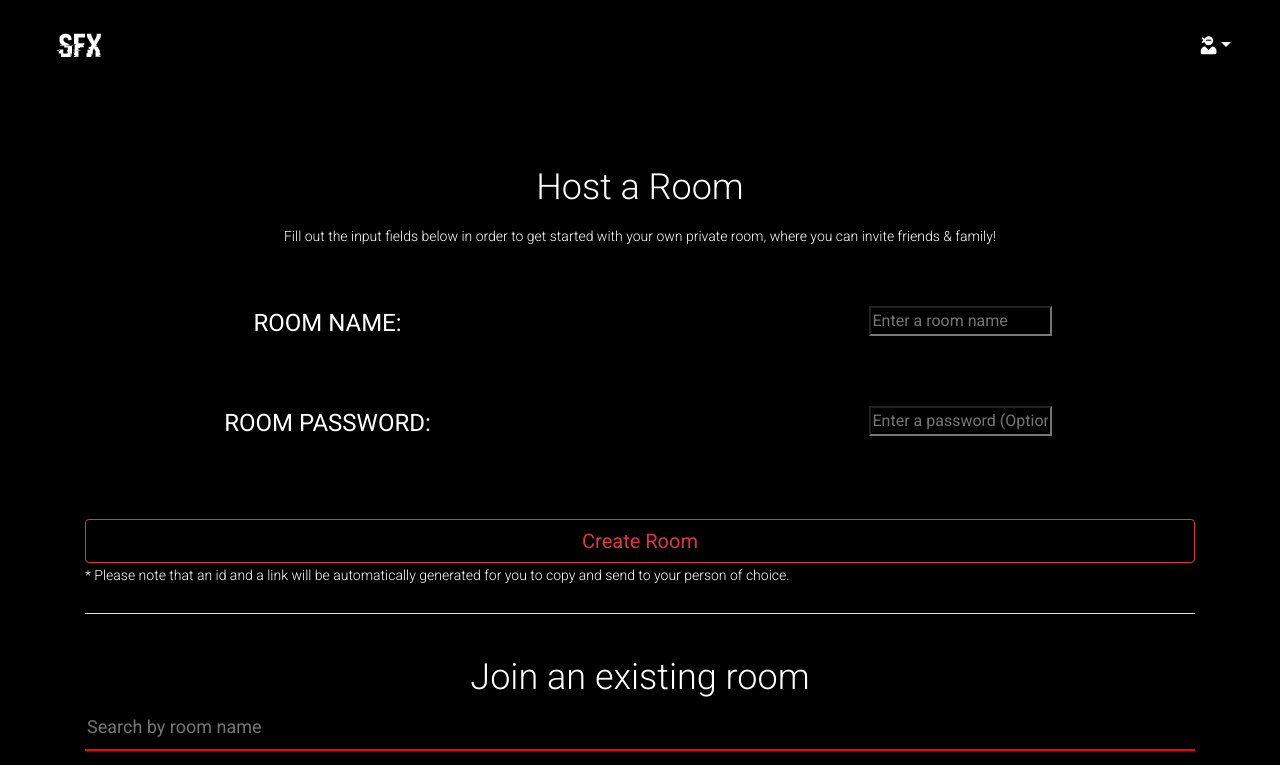
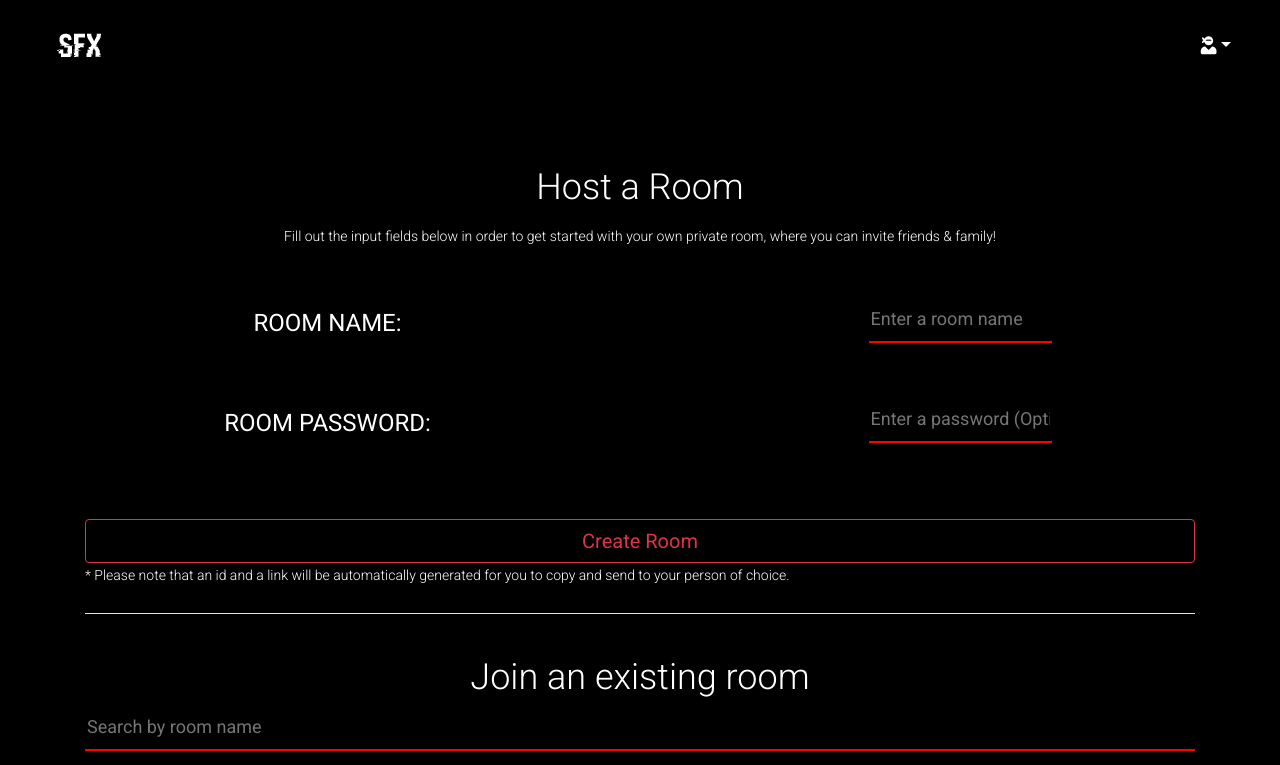
Before and after one commit to keekscodes/shareflixx, a React (Create React App) app in the folder client/: page /room in a window 1280 px wide. Shown: the top 765 px of the page. Built offline with nearby package versions, Linux system fonts and the light colour scheme; the HTML template or start-up script is replaced by a standard one.

Commit message:
made room-search into a classname, in order to reuse styles

```diff
--- a/client/src/App.css
+++ b/client/src/App.css
@@ -771,7 +771,7 @@ a.btn-goback:hover {
     background-color: white;
 }
 
-#room-search {
+.room-search {
     border: none;
     border-bottom: 2px solid red;
     width: 100%;
--- a/client/src/components/pages/Room.js
+++ b/client/src/components/pages/Room.js
@@ -18,7 +18,7 @@ class Room extends Component {
             <label htmlFor="roomName" className="room-styles"><span className="vert-align">Room Name:</span></label>
           </div>
           <div className="col-md">
-            <input className="room-styles" type="text" style={{width: "30%"}} name="roomName" placeholder="Enter a room name"/>
+            <input className="room-search" type="text" style={{width: "30%"}} name="roomName" placeholder="Enter a room name"/>
           </div>
         </div>
 
@@ -27,7 +27,7 @@ class Room extends Component {
             <label htmlFor="roomPass" className="room-styles"><span className="vert-align">Room Password:</span></label>
           </div>
           <div className="col-md">
-            <input type="password" className="room-styles" style={{width: "30%"}} placeholder="Enter a password (Optional)"/>
+            <input type="password" className="room-search" style={{width: "30%"}} placeholder="Enter a password (Optional)"/>
           </div>
         </div>
 
@@ -50,7 +50,7 @@ class Room extends Component {
           </div>
           <div className="row">
             <div className="col-md-12">
-              <input type="text" placeholder="Search by room name" className="mb-3" id="room-search"/>
+              <input type="text" placeholder="Search by room name" className="mb-3 room-search"/>
             </div>
             <div className="col-md-4">
               <div className="red"><button className="btn-dark" style={{position: "absolute", height: "50px", width: "350px", top: "150px"}}>Join room</button></div>
```
